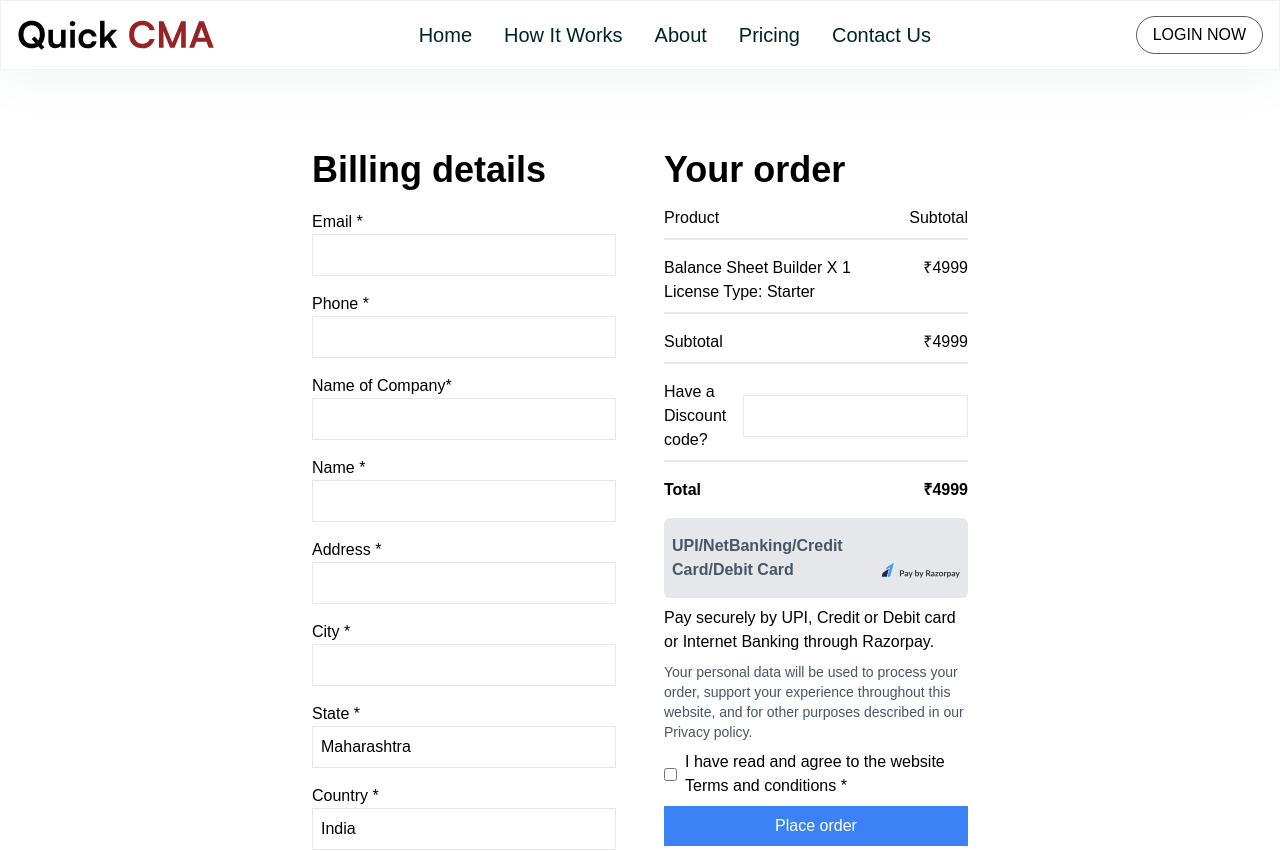
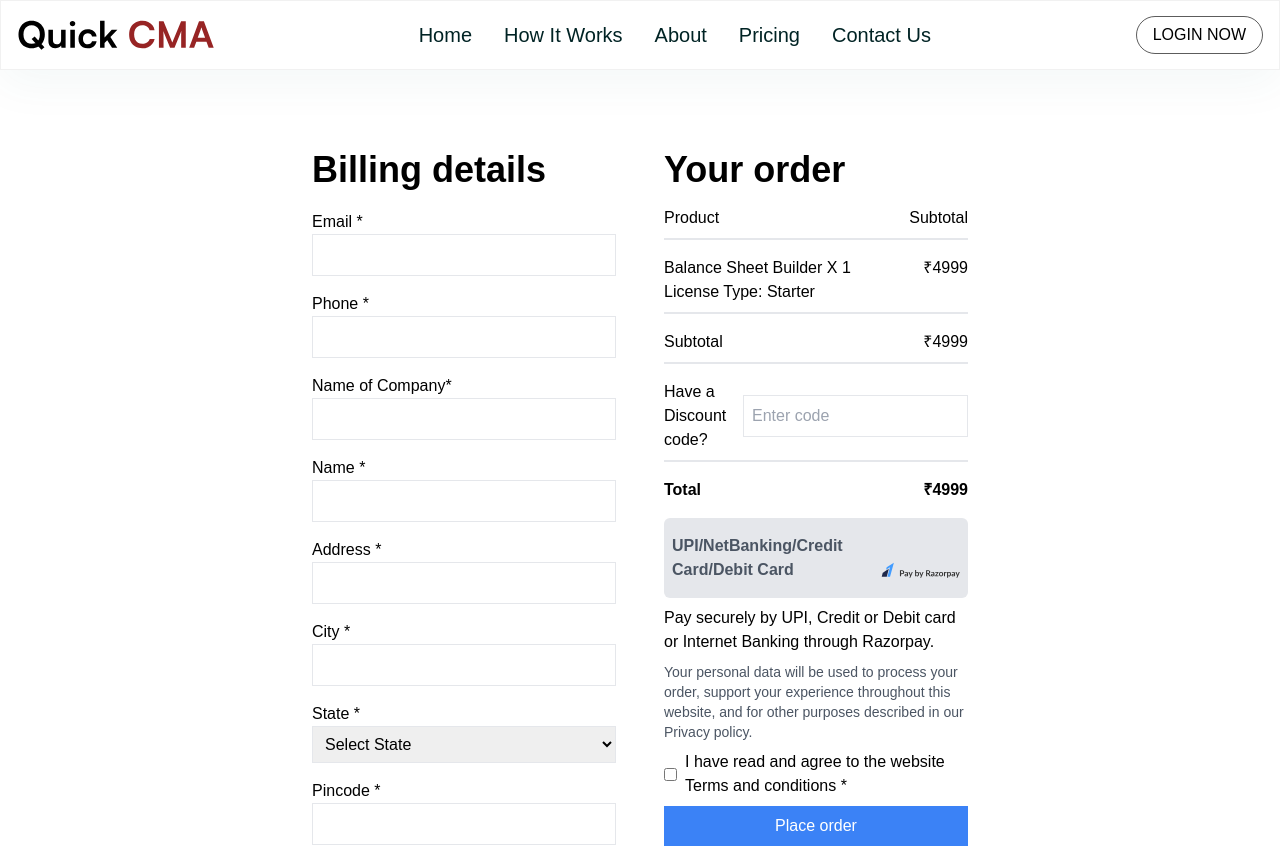
Before and after one commit to shre-2311/QuickCMA, a Next.js app: page /Buy/basic-plan in a window 1280 px wide. Shown: the top 851 px of the page. Built offline with nearby package versions, Linux system fonts and the light colour scheme.

Commit message:
all done

```diff
--- a/src/Components/Hero.tsx
+++ b/src/Components/Hero.tsx
@@ -4,7 +4,10 @@
 
 export default function Hero() {
   return (
-    <div className="w-screen h-auto bg-white flex flex-col md:flex-row items-center justify-center gap-x-[200px] gap-y-3 py-8" id="hero">
+    <div
+      className="w-screen h-auto bg-white flex flex-col md:flex-row items-center justify-center gap-x-[200px] gap-y-3 py-8"
+      id="hero"
+    >
       <div className="flex flex-col items-start px-3">
         <div className="text-[26px] font-bold leading-10 text-black">
           Quick <span className="text-[#972424]">CMA</span>
@@ -19,24 +22,29 @@
           less than 10 minutes with power of Excel and AI .
         </div>
         <div className="flex flex-row gap-[11px] w-full h-auto mt-2.5">
-          <Link href={'#price'} className="rounded-[32px] border-[1px] border-[#0000007d] px-4 py-[6px] text-black font-bold text-[14.77px] leading-6 w-auto h-auto text-nowrap">
+          <Link
+            href={"#price"}
+            className="rounded-[32px] border-[1px] border-[#0000007d] px-4 py-[6px] text-black font-bold text-[14.77px] leading-6 w-auto h-auto text-nowrap"
+          >
             BUY NOW ↗
           </Link>
-          <div className="rounded-[32px] border-[1px] bg-black px-4 py-[6px] w-auto h-9">
+          <Link href={"https://www.youtube.com/watch?v=CHnsdme6JyA&t=6s"} target="_blank" className="rounded-[32px] border-[1px] bg-black px-4 py-[6px] w-auto h-9">
             <div className=" text-white  font-bold text-[14.77px] leading-6 w-full h-full text-nowrap">
               GET A DEMO NOW ↗
             </div>
-          </div>
+          </Link>
         </div>
       </div>
       <div className="w-auto h-auto ">
+        <Link target="_blank" href={"https://www.youtube.com/watch?v=INz9IMK2ys8"}>
           <Image
-          src={"/dashboard.png"}
+            src={"/yt.jpg"}
             alt="alt"
             width={558}
             height={280}
-          className="h-full "
+            className="h-full rounded-lg shadow-[-10px_20px_#972424] hover:shadow-[20px_10px_#972424] transition-all duration-300 cursor-pointer"
           />
+        </Link>
       </div>
     </div>
   );
--- a/src/Components/Stories.tsx
+++ b/src/Components/Stories.tsx
@@ -97,7 +97,7 @@
         alt="Previous"
         width={50}
         height={50}
-        className="hidden md:block absolute z-[55] top-[152px] 2xl:left-1/4 xl:left-[15%] left-10 rotate-180 cursor-pointer"
+        className="hidden md:block absolute z-[55] top-[192px] 2xl:left-1/4 xl:left-[15%] left-10 rotate-180 cursor-pointer"
         onClick={() => {
           if (!scrolling) slidePrev(window.innerWidth < 1024 ? 315 : 832);
         }}
@@ -107,7 +107,7 @@
         alt="Next"
         width={50}
         height={50}
-        className="hidden md:block absolute z-[55] top-[152px] 2xl:right-1/4 xl:right-[15%] right-10 cursor-pointer"
+        className="hidden md:block absolute z-[55] top-[192px] 2xl:right-1/4 xl:right-[15%] right-10 cursor-pointer"
         onClick={() => {
           if (!scrolling) slideNext(window.innerWidth < 1024 ? 315 : 832);
         }}
--- a/src/app/Buy/[slug]/page.tsx
+++ b/src/app/Buy/[slug]/page.tsx
@@ -9,11 +9,20 @@
 declare global {
   interface Window {
     Razorpay: {
-      new (options: { key: string; amount: number; currency: string; name: string; description: string; order_id: string; handler: (response: { razorpay_payment_id: string }) => void; prefill: { name: string; email: string; contact: string }; theme: { color: string } }): { open: () => void };
+      new (options: {
+        key: string;
+        amount: number;
+        currency: string;
+        name: string;
+        description: string;
+        order_id: string;
+        handler: (response: { razorpay_payment_id: string }) => void;
+        prefill: { name: string; email: string; contact: string };
+        theme: { color: string };
+      }): { open: () => void };
     };
   }
 }
-
 
 export default function AboutUs() {
   const mapp: {
@@ -50,10 +59,14 @@
     address: "",
     city: "",
     pincode: "",
+    state: "",
   });
+  const [open, setOpen] = useState(false);
   const [code, setCode] = useState("");
   useEffect(() => {
-    const disval: number = parseInt(((mapp[plan].price * discount) / 100).toString());
+    const disval: number = parseInt(
+      ((mapp[plan].price * discount) / 100).toString()
+    );
     setDiscountedPrice(mapp[plan].price - disval);
   }, [code, discount]);
   useEffect(() => {
@@ -67,7 +80,6 @@
     document.body.appendChild(script);
   }, []);
 
-
   const [transactionId, setTransactionId] = useState<string | null>(null);
 
   const handlePlaceOrder = async () => {
@@ -76,19 +88,15 @@
       return;
     }
 
-    await emailjs.send(
-      "service_xcryxnl",
-      "template_jsycc6u",
-      {
+    await emailjs.send("service_xcryxnl", "template_jsycc6u", {
       name: formData.name,
       email: formData.email,
       phone: formData.phone,
       company: formData.name_of_campany,
-        address: `${formData.address}, ${formData.city}, ${formData.pincode}, Maharashtra, India`,
+      address: `${formData.address}, ${formData.city}, ${formData.pincode}, ${formData.state}, India`,
       order_details: `Plan: ${mapp[plan].name}, No. of PCs: ${mapp[plan].no_of_pc}, Price: ₹${discountedPrice}`,
       transaction_id: transactionId,
-      },
-    );
+    });
 
     alert("Order placed successfully!");
   };
@@ -135,11 +143,10 @@
     rzp1.open();
   };
 
-
   return (
     <>
       <Navbar />
-      <div className="flex flex-col md:flex-row gap-8 pt-20 items-start justify-center h-full pb-8">
+      <div className="flex flex-col md:flex-row gap-8 pt-20 items-start justify-center pb-8">
         <div className="flex flex-col w-full md:w-1/4 px-2">
           <div className="text-4xl font-bold text-black">Billing details</div>
           <form className="flex flex-col mt-5 space-y-4 text-black">
@@ -208,23 +215,64 @@
                 onChange={(e) => handleInputChange(e)}
               />
             </label>
-            <label className="flex flex-col">
+            <label className="flex flex-col relative">
               State *
-              <input
-                type="text"
+              <select
                 className="border p-2"
-                value="Maharashtra"
-                readOnly
-              />
-            </label>
-            <label className="flex flex-col">
-              Country *
-              <input
-                type="text"
-                className="border p-2"
-                value="India"
-                readOnly
-              />
+                value={formData.state}
+                name="state"
+                onFocus={() => setOpen(true)}
+                onBlur={() => setOpen(false)}
+                onChange={(e) =>
+                  setFormData((prevData) => ({
+                    ...prevData,
+                    ["state"]: e.target.value,
+                  }))
+                }
+                id="inputState"
+              >
+                <option value="SelectState">Select State</option>
+                <option value="Andra Pradesh">Andra Pradesh</option>
+                <option value="Arunachal Pradesh">Arunachal Pradesh</option>
+                <option value="Assam">Assam</option>
+                <option value="Bihar">Bihar</option>
+                <option value="Chhattisgarh">Chhattisgarh</option>
+                <option value="Goa">Goa</option>
+                <option value="Gujarat">Gujarat</option>
+                <option value="Haryana">Haryana</option>
+                <option value="Himachal Pradesh">Himachal Pradesh</option>
+                <option value="Jammu and Kashmir">Jammu and Kashmir</option>
+                <option value="Jharkhand">Jharkhand</option>
+                <option value="Karnataka">Karnataka</option>
+                <option value="Kerala">Kerala</option>
+                <option value="Madya Pradesh">Madya Pradesh</option>
+                <option value="Maharashtra">Maharashtra</option>
+                <option value="Manipur">Manipur</option>
+                <option value="Meghalaya">Meghalaya</option>
+                <option value="Mizoram">Mizoram</option>
+                <option value="Nagaland">Nagaland</option>
+                <option value="Orissa">Orissa</option>
+                <option value="Punjab">Punjab</option>
+                <option value="Rajasthan">Rajasthan</option>
+                <option value="Sikkim">Sikkim</option>
+                <option value="Tamil Nadu">Tamil Nadu</option>
+                <option value="Telangana">Telangana</option>
+                <option value="Tripura">Tripura</option>
+                <option value="Uttaranchal">Uttaranchal</option>
+                <option value="Uttar Pradesh">Uttar Pradesh</option>
+                <option value="West Bengal">West Bengal</option>
+                <option value="Andaman and Nicobar Islands">
+                  Andaman and Nicobar Islands
+                </option>
+                <option value="Chandigarh">Chandigarh</option>
+                <option value="Dadar and Nagar Haveli">
+                  Dadar and Nagar Haveli
+                </option>
+                <option value="Daman and Diu">Daman and Diu</option>
+                <option value="Delhi">Delhi</option>
+                <option value="Lakshadeep">Lakshadeep</option>
+                <option value="Pondicherry">Pondicherry</option>
+              </select>
             </label>
             <label className="flex flex-col">
               Pincode *
@@ -266,9 +314,19 @@
                 type="text"
                 className="border p-2"
                 value={code}
+                placeholder="Enter code"
                 onChange={(e) => {
                   setCode(e.target.value);
                 }}
+                style={
+                  discount
+                    ? {
+                        borderColor: "green",
+                        outlineWidth: "5px",
+                        outlineColor: "green",
+                      }
+                    : {}
+                }
               />
             </label>
           </div>
```
Also changed, not shown: src/Components/Navbar.tsx (+10 -8 lines), public/yt.jpg (added). Lines whose indentation alone changed are shown as unchanged.
